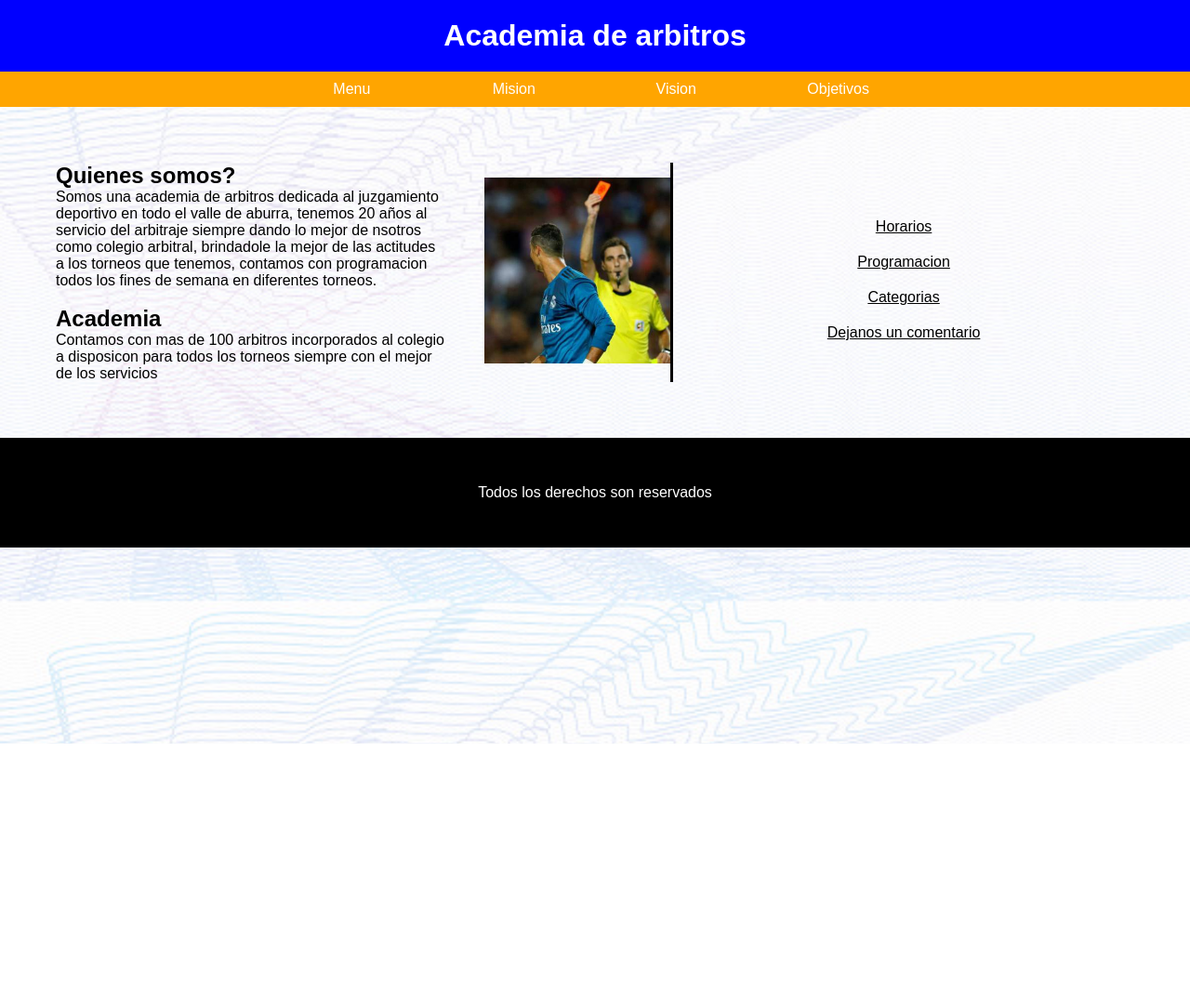
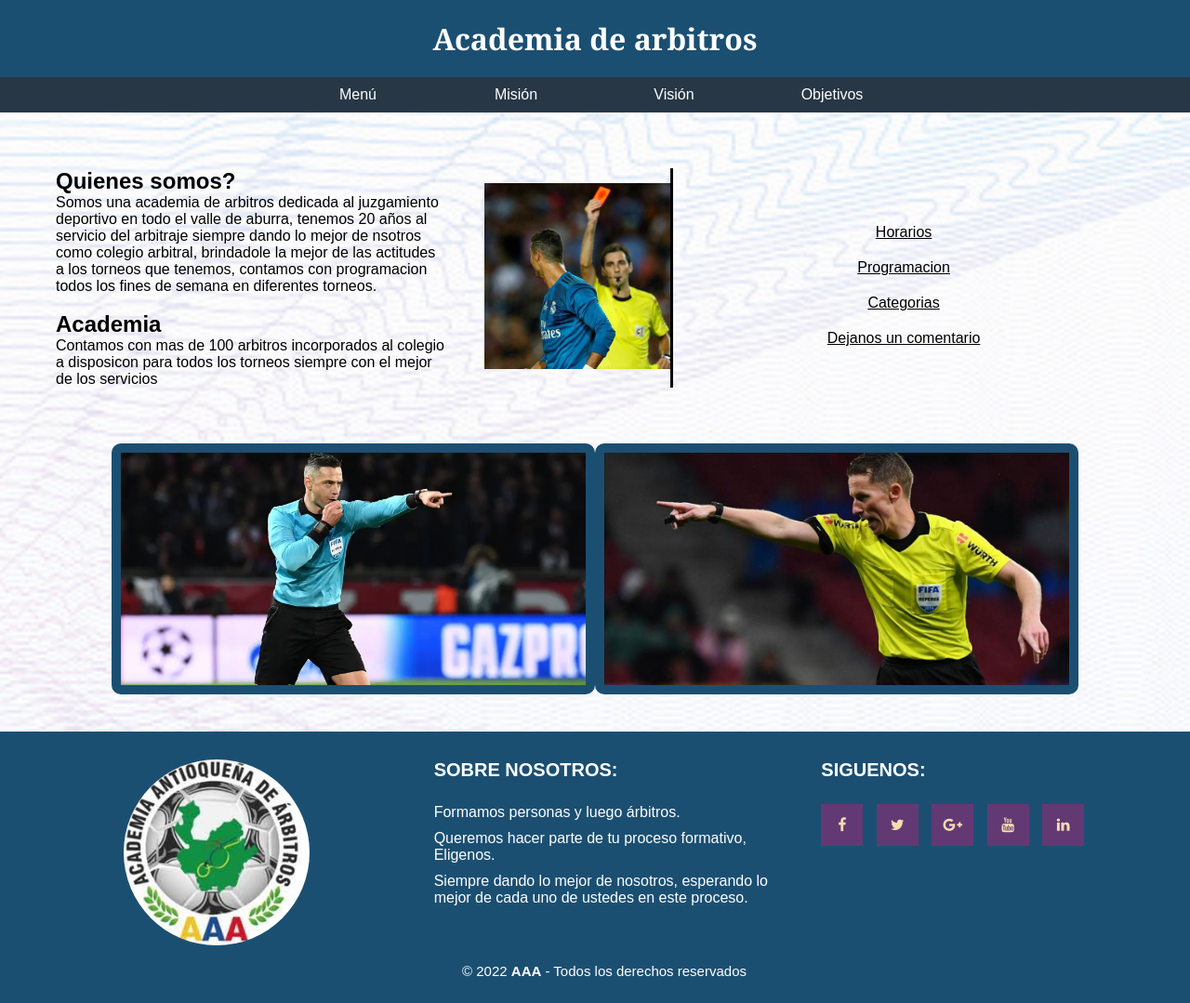
Before and after one commit to joseherrera92/Pagina_desarrollo_web, a plain HTML site: page index.html in a window 1280 px wide. Shown: the whole page at 93% size. Before the commit the page ends 800 px from the top, so only its background shows below. Drawn offline with Linux system fonts and the light colour scheme.

Commit message:
Ultima guardada

```diff
--- a/index.html
+++ b/index.html
@@ -6,21 +6,22 @@
     <meta name="viewport" content="width=device-width, initial-scale=1.0">
     <title>pagina web aaa</title>
     <link rel="stylesheet" href="style.css">
+    <link rel="stylesheet" href="https://stackpath.bootstrapcdn.com/font-awesome/4.7.0/css/font-awesome.min.css">
 </head>
 <body>
-    <h1> Academia de arbitros </h1>
+         <h1> Academia de arbitros </h1>
     <nav>
         <ul>
-            <li><a href="">Menu</a></li>
-            <li><a href="">Mision</a></li>
-            <li><a href="">Vision</a></li>
+            <li><a href="">Menú</a></li>
+            <li><a href="">Misión</a></li>
+            <li><a href="">Visión</a></li>
             <li><a href="">Objetivos</a></li>
         </ul>
     </nav>
-    <div class="contenido">
-        <div class="articulos">
-            <div class="secciones">
-                <div class="clase">
+    <section class="contenido">
+        <article class="articulos">
+            <article class="secciones">
+                <article class="clase">
                     <h2>Quienes somos?</h2>
 
                     <p>Somos una academia de arbitros dedicada al juzgamiento deportivo en todo el valle de aburra, tenemos 20 años al servicio del arbitraje siempre dando lo mejor de nsotros como colegio arbitral, brindadole la mejor de las actitudes a los torneos que tenemos, contamos con programacion todos los fines de semana en diferentes torneos.</p>
@@ -28,22 +29,68 @@
                     <h2>Academia</h2>
 
                     <p>Contamos con mas de 100 arbitros incorporados al colegio a disposicon para todos los torneos siempre con el mejor de los servicios</p>
-                </div>
+                </article>
                 <div><img src="img/1569534200_105650_1569534800_rrss_normal.jpg" alt=""></div>
-            </div>
-        </div>
-        <div class="menu-secundario">
+            </article>
+        </article>
+        <section class="menu-secundario">
             <a href="">Horarios</a>
             <a href="">Programacion</a>
             <a href="">Categorias</a>
             <a href="">Dejanos un comentario</a>
-        </div>
+         </section>
 
-        </div>
-    </div>
+        </section>
+    </section>
 
-    <footer>
-        <p> Todos los derechos son reservados</p>
+    <section class="imagenes">
+        <section>
+            <article class="foto1">
+                <img src="img/fbl-eur-c1-psg-man-utd-5c89566c26f424c03f000001.webp" alt="">
+            </article>
+        </section>
+        <section>
+            <article class="foto2">
+
+                <img src="img/foto2.jpg" alt="">
+            </article>
+
+        </section>
+    </section>
+    <br>
+    <br>
+
+    <!-------------------------------------------- PIE DE PAGINA----------------------------------------------->
+    <footer class="pie-de-pagina">
+        <section class="grupo-1">
+            <article class="box">
+                <figure>
+                    <a href="#">
+                        <img src="img/logoaaa.jpg" alt="logoaaa">
+                    </a>
+                </figure>
+            </article>
+            <section class="box">
+                <h2>SOBRE NOSOTROS:</h2>
+                <p> Formamos personas y luego árbitros.</p>
+                <p> Queremos hacer parte de tu proceso formativo, Eligenos.</p>
+                <p> Siempre dando lo mejor de nosotros, esperando lo mejor de cada uno de ustedes en este proceso.</p>
+            </section>
+            <section class="box">
+                <h2>SIGUENOS:</h2>
+                <section class="red-social">
+                    <a href="https://www.facebook.com/antioquiacademia" class="fa fa-facebook"></a>
+                    <a href="#" class="fa fa-twitter"></a>
+                    <a href="#" class="fa fa-google-plus"></a>
+                    <a href="#" class="fa fa-youtube"></a>
+                    <a href="#" class="fa fa-linkedin"></a>
+                </section>
+            </section>
+
+        </section>
+        <section class="grupo-2">
+            <small>&copy; 2022 <b>AAA</b> - Todos los derechos reservados</small>
+        </section>
     </footer>
 
 </body>
--- a/style.css
+++ b/style.css
@@ -2,22 +2,26 @@
     padding: 0;
     margin: 0;
 }
+
 h1 {
-    text-align: center;
-    background-color: blue;
+   text-align: center;
+    font-family: Georgia, 'Times New Roman', Times, serif;
+    background-color: #1B4F72;
     color: white;
     padding: 20px;
 }
 
+
 nav ul {
-    background-color: orange;
+   display: flex;
+    background-color: #273746;
     width: 100%;
     list-style-type: none;
     text-align: center;
+    flex-direction: row;
+    justify-content: center;
 }
-nav li {
-    display: inline-flex;
-}
+
  nav a{
     text-decoration: none;
     color: white;
@@ -25,8 +29,12 @@ nav li {
     width: 150px;
  }
 
+ nav li {
+  display: inline-flex;
+}
+
  nav li:hover{
-  background-color: black;
+  background-color: #6C3483;
 }
 
  img{
@@ -36,6 +44,7 @@ nav li {
  }
 
  .contenido{
+    flex-direction: row;
     display: flex;
     margin: 60px;
  }
@@ -50,7 +59,8 @@ nav li {
     align-items: center;
  }
 
- .clase{
+ .clase p{
+   flex-direction: row-reverse;
    padding-right: 40px;
  }
 
@@ -60,24 +70,103 @@ nav li {
  }
 
  .menu-secundario a {
-   display: block;
+   display: flex;
    text-align: center;
    color: black;
    margin-bottom: 20px;
+   flex-direction: column;
+   align-items: center;
  }
 
- footer {
-   width: 100%;
-   height: 100%;
-   background-color: black;
-   color: white;
-   margin-top: 40px;
+ .imagenes {
+  display: flex;
+  flex-direction: row;
+  align-items: stretch;
+  justify-content: center;
  }
 
- footer p {
-   text-align: center;
-   padding: 50px;
+.foto1 img{
+  width: 500px;
+  height: 250px;
+  border-radius: 10px;
+  border:  10px solid  #1B4F72;
  }
+
+ .foto2 img{
+  width: 500px;
+  height: 250px;
+  border-radius: 10px;
+  border:  10px solid  #1B4F72;
+ }
+
+ /* ------------------------------------------------ESTILOS PIE DE PAGINA --------------------------------------*/
+.pie-de-pagina{
+  width: 100%;
+  background-color: #1B4F72;
+  padding: 30px 10px 10px 10px;
+
+}
+.pie-de-pagina .grupo-1{
+  width: 100%;
+  max-width: 1200px;
+  margin: auto;
+  display: grid;
+  grid-template-columns:repeat(3, 1fr);
+  grid-gap: 50px;
+  padding: 45px, 0px;
+}
+
+.pie-de-pagina .grupo-1 .box figure{
+  display: flex;
+  width: 100%;
+  height: 100%;
+  justify-content: center;
+  align-items: center;
+}
+
+.pie-de-pagina .grupo-1 .box figure img{
+ width: 200px;
+ border-radius: 100px;
+}
+
+.pie-de-pagina .grupo-1 .box h2{
+  color: white;
+  margin-bottom: 25px;
+  font-size: 20px;
+}
+
+.pie-de-pagina .grupo-1 .box p{
+  color: white;
+  margin-bottom: 10px;
+}
+
+.pie-de-pagina .grupo-1 .red-social a{
+  display: inline-block;
+  text-decoration: none;
+  width: 45px;
+  height: 45px;
+  line-height: 45px;
+  margin-right: 10px;
+  color: wheat;
+  background-color: #633974;
+  text-align: center;
+  transition: all 300ms ease;
+}
+
+.pie-de-pagina .grupo-1 .red-social a:hover{
+  color: aqua;
+}
+
+.pie-de-pagina .grupo-2{
+  background-color: #1B4F72;
+  padding: 15px 10px;
+  text-align: center;
+  color: white;
+}
+
+.pie-de-pagina .grupo-2 small{
+  font-size: 15px;
+}
 
  body {
    margin: 0;
```
Also changed, not shown: img/fbl-eur-c1-psg-man-utd-5c89566c26f424c03f000001.webp (added), img/foto2.jpg (added), img/logoaaa.jpg (added).
